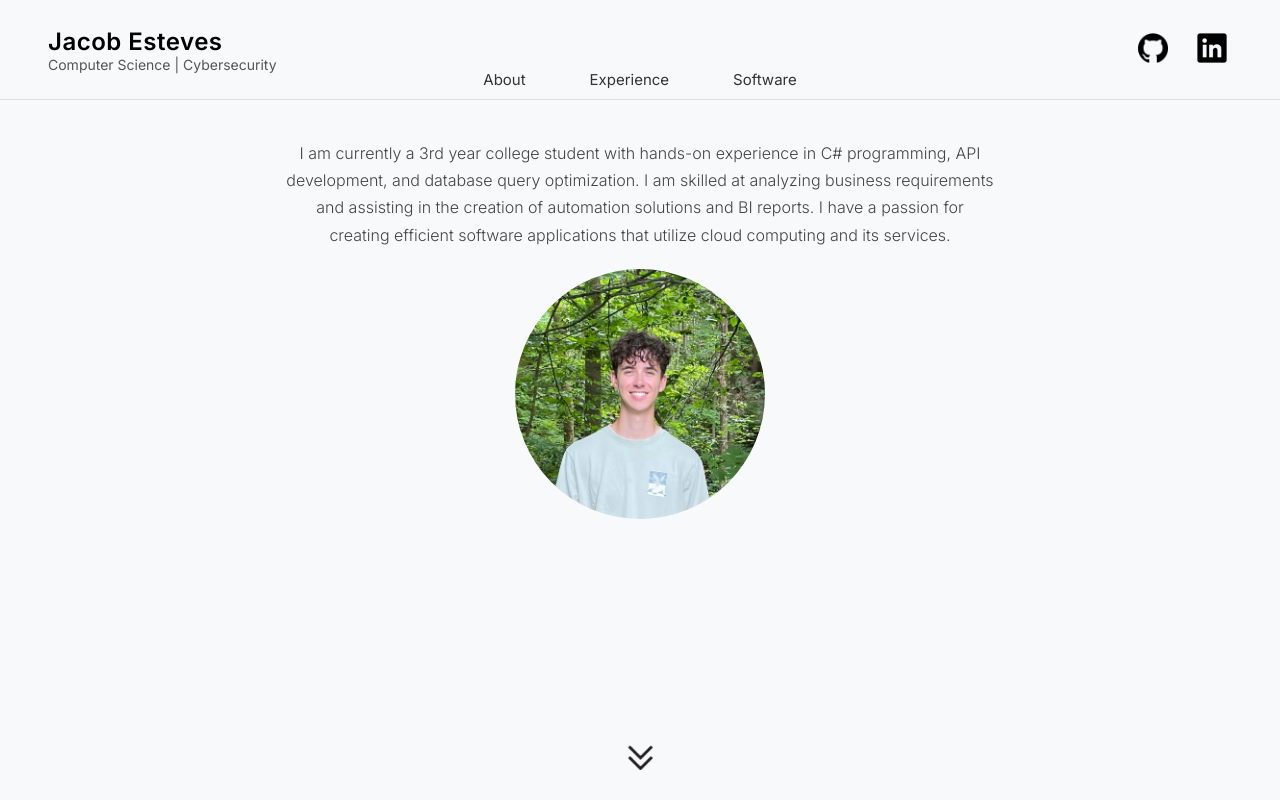
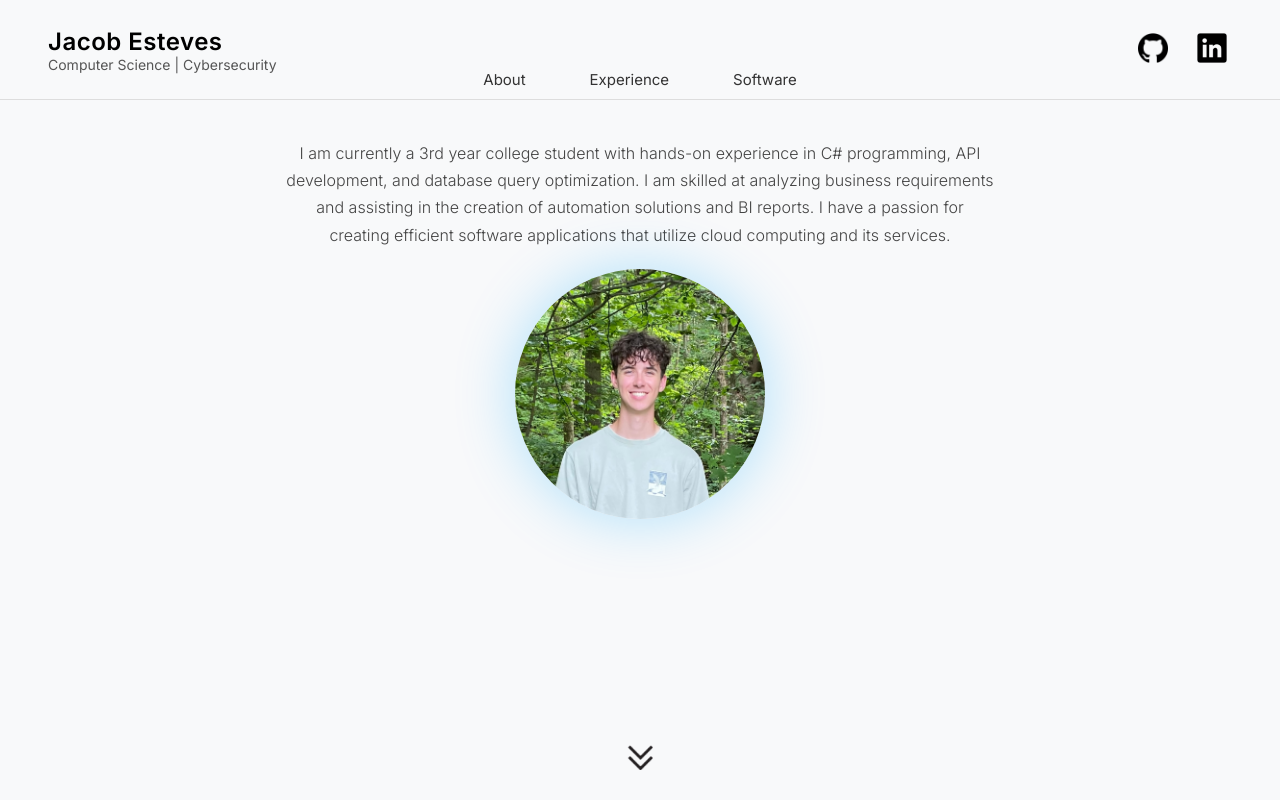
Before and after one commit to jacob670/PersonalWebsite, a React (Create React App) app: page / in a window 1280 px wide. Shown: the top 800 px of the page. Built offline with nearby package versions, Linux system fonts and the light colour scheme.

Commit message:
added background shadow on my profile pic? good?

```diff
--- a/src/components/About.js
+++ b/src/components/About.js
@@ -38,6 +38,7 @@
         height: "250px",
         borderRadius: "50%",
         objectFit: "cover",
+        boxShadow: "0 0 60px rgba(0, 170, 255, 0.3)"
       }}
     />
 
```
